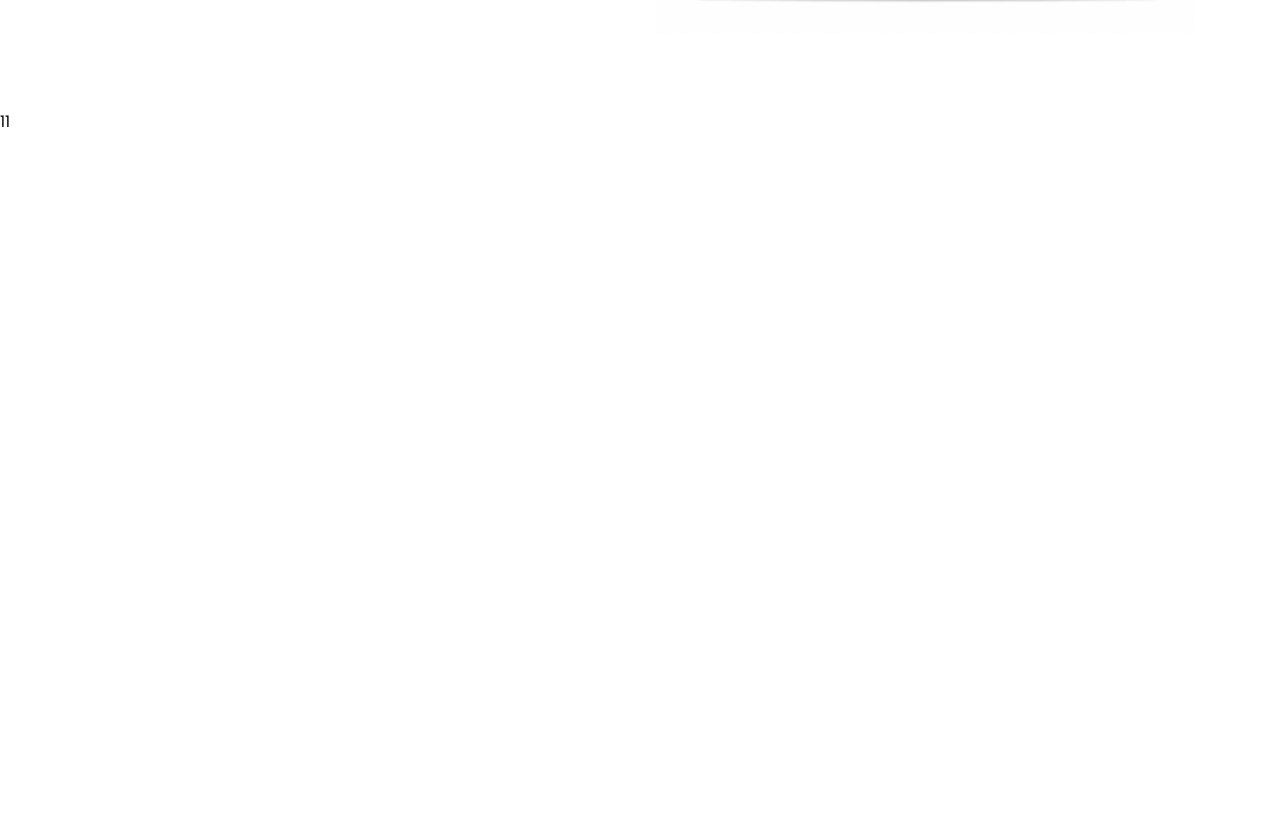
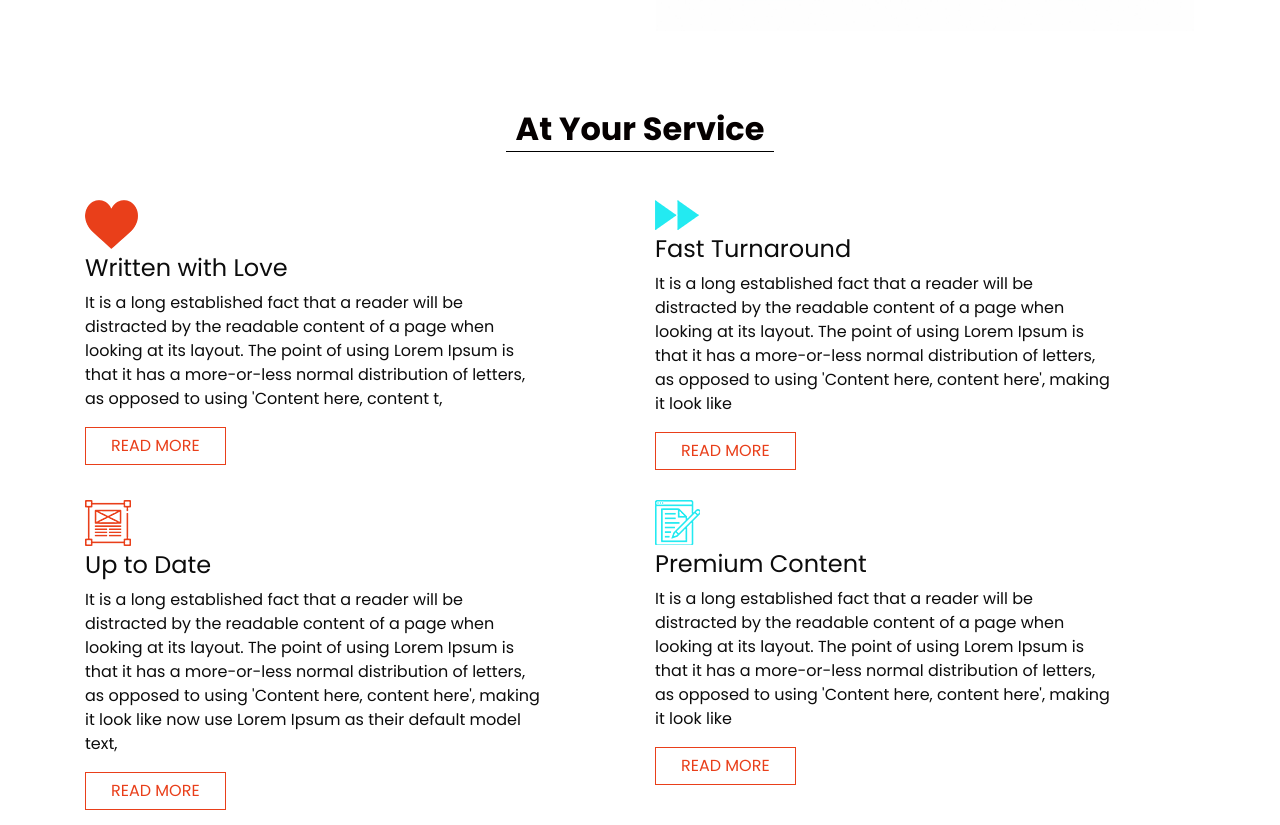
Before and after one commit to kniru19/react-mini-project, a React (Vite) app: page / in a window 1280 px wide. Shown: the part 1162-1987 px from the top of the page. Before the commit the page ends 1296 px from the top, so only its background shows below. Built offline with nearby package versions, Linux system fonts and the light colour scheme.

Commit message:
services

```diff
--- a/src/App.jsx
+++ b/src/App.jsx
@@ -2,6 +2,7 @@ import { useState } from 'react'
 import Header from './components/header'
 import Slider from './components/slider'
 import AboutSec from './components/aboutsec'
+import Service from './components/service'
 import reactLogo from './assets/react.svg'
 import viteLogo from '/vite.svg'
 import './App.css'
@@ -14,8 +15,12 @@ function App() {
       <div className="hero_area">
         <Header />
         <Slider />
+        <AboutSec />
+        <Service />
+
       </div>
-      <AboutSec />
+
+
 
     </>
   )
--- /dev/null
+++ b/src/components/service.jsx
@@ -0,0 +1,104 @@
+import React from 'react'
+import '../css/service.css'
+import img1 from '../assets/images/s-1.png'
+import img2 from '../assets/images/s-2.png'
+import img3 from '../assets/images/s-3.png'
+import img4 from '../assets/images/s-4.png'
+
+function Service() {
+  return (
+    <section className="service_section">
+
+
+  <div className="container">
+    <div className="heading_container">
+      <h2>
+        At Your Service
+      </h2>
+    </div>
+  </div>
+  <div className="container">
+    <div className="row">
+      <div className="col-md-6">
+        <div className="box">
+          <div className="img-box">
+            <img src={img1} alt="" />
+          </div>
+          <h4>
+            Written with Love
+          </h4>
+          <p>
+            It is a long established fact that a reader will be distracted by the readable content of a page when
+            looking at its layout. The point of using Lorem Ipsum is that it has a more-or-less normal distribution
+            of letters, as opposed to using 'Content here, content t,
+          </p>
+          <a href="">
+            Read More
+          </a>
+        </div>
+      </div>
+      <div className="col-md-6">
+        <div className="box align-items-end align-items-md-start text-right text-md-left">
+          <div className="img-box">
+            <img src={img2} alt="" />
+          </div>
+          <h4>
+            Fast Turnaround
+          </h4>
+          <p>
+            It is a long established fact that a reader will be distracted by the readable content of a page when
+            looking at its layout. The point of using Lorem Ipsum is that it has a more-or-less normal distribution
+            of letters, as opposed to using 'Content here, content here', making it look like
+          </p>
+          <a href="">
+            Read More
+          </a>
+        </div>
+      </div>
+    </div>
+    <div className="row">
+      <div className="col-md-6">
+        <div className="box">
+          <div className="img-box">
+            <img src={img3} alt="" />
+          </div>
+          <h4>
+            Up to Date
+          </h4>
+          <p>
+            It is a long established fact that a reader will be distracted by the readable content of a page when
+            looking at its layout. The point of using Lorem Ipsum is that it has a more-or-less normal distribution
+            of letters, as opposed to using 'Content here, content here', making it look like now use Lorem Ipsum as
+            their default model text,
+          </p>
+          <a href="">
+            Read More
+          </a>
+        </div>
+      </div>
+      <div className="col-md-6">
+        <div className="box align-items-end align-items-md-start text-right text-md-left">
+          <div className="img-box">
+            <img src={img4} alt="" />
+          </div>
+          <h4>
+            Premium Content
+          </h4>
+          <p>
+            It is a long established fact that a reader will be distracted by the readable content of a page when
+            looking at its layout. The point of using Lorem Ipsum is that it has a more-or-less normal distribution
+            of letters, as opposed to using 'Content here, content here', making it look like
+          </p>
+          <a href="">
+            Read More
+          </a>
+        </div>
+      </div>
+    </div>
+  </div>
+</section>
+
+  )
+}
+
+export default Service;
--- /dev/null
+++ b/src/css/service.css
@@ -0,0 +1,32 @@
+.service_section .heading_container {
+    -webkit-box-pack: center;
+        -ms-flex-pack: center;
+            justify-content: center;
+    margin-bottom: 25px;
+  }
+
+  .service_section .box {
+    display: -webkit-box;
+    display: -ms-flexbox;
+    display: flex;
+    -webkit-box-orient: vertical;
+    -webkit-box-direction: normal;
+        -ms-flex-direction: column;
+            flex-direction: column;
+    -webkit-box-align: start;
+        -ms-flex-align: start;
+            align-items: flex-start;
+    margin: 15px 0;
+    width: 85%;
+  }
+
+  .service_section .box h4 {
+    margin-top: 5px;
+  }
+
+  .service_section .box a {
+    padding: 6px 25px;
+    border: 1px solid #e93f1a;
+    color: #e93f1a;
+    text-transform: uppercase;
+  }
```
